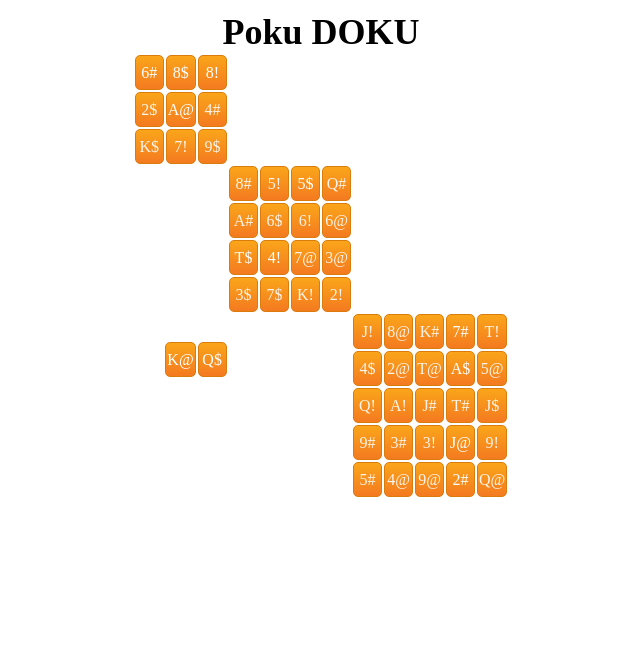
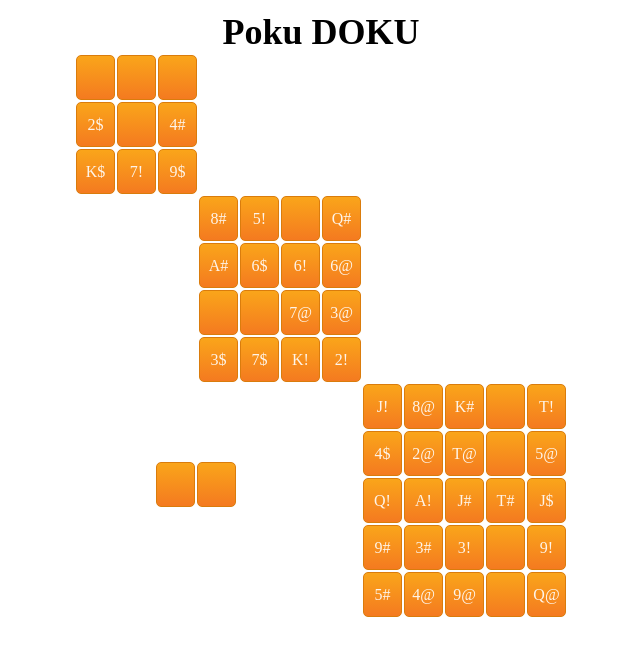
Before and after one commit to jasoncortese/PokuDoku, a plain HTML site: page index.html in a window 1280 px wide. Shown: the whole page, without its empty margins (319-959 px from the left). Drawn offline with Linux system fonts and the light colour scheme.

Commit message:
adjusting css for app dimensions
Signed-off-by: jasoncortese <jason@oneplane.com>

```diff
--- a/styles.css
+++ b/styles.css
@@ -13,7 +13,7 @@ body {
 .activescored td.valid.lose {background-color: #90A0B0 !important;}
 .activescored td.valid.draw {background-color: #DFEFFF !important;}
 
-.hide {color: #FFFFFF !important;}
+.hide {color: transparent !important;}
 .outline-hide {color: #B8C8D8 !important; background-color: #B8C8D8;}
 
 @media print {
@@ -86,8 +86,8 @@ body {
 }
 
 td {
-	width: 25px;
-	height: 35px;
+	width: 35px;
+	height: 45px;
 	text-align: center;
 }
 
```
